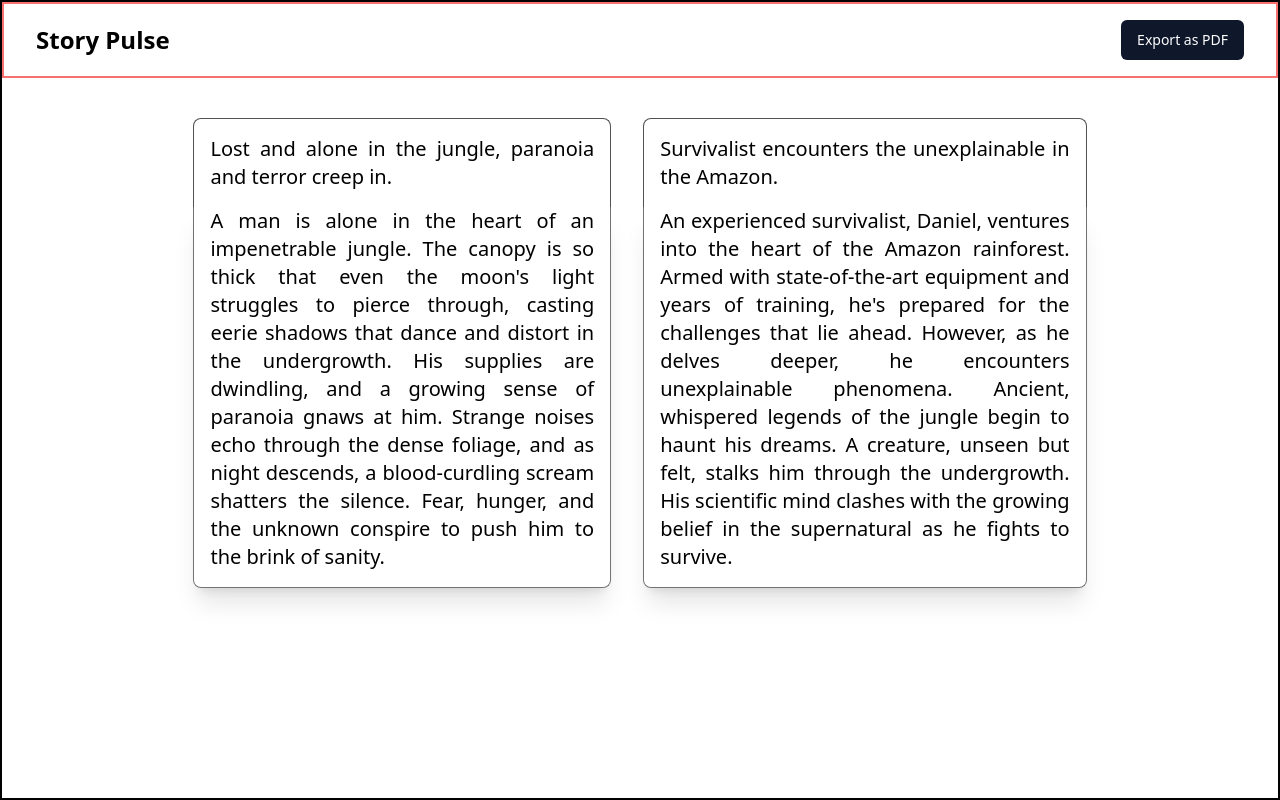
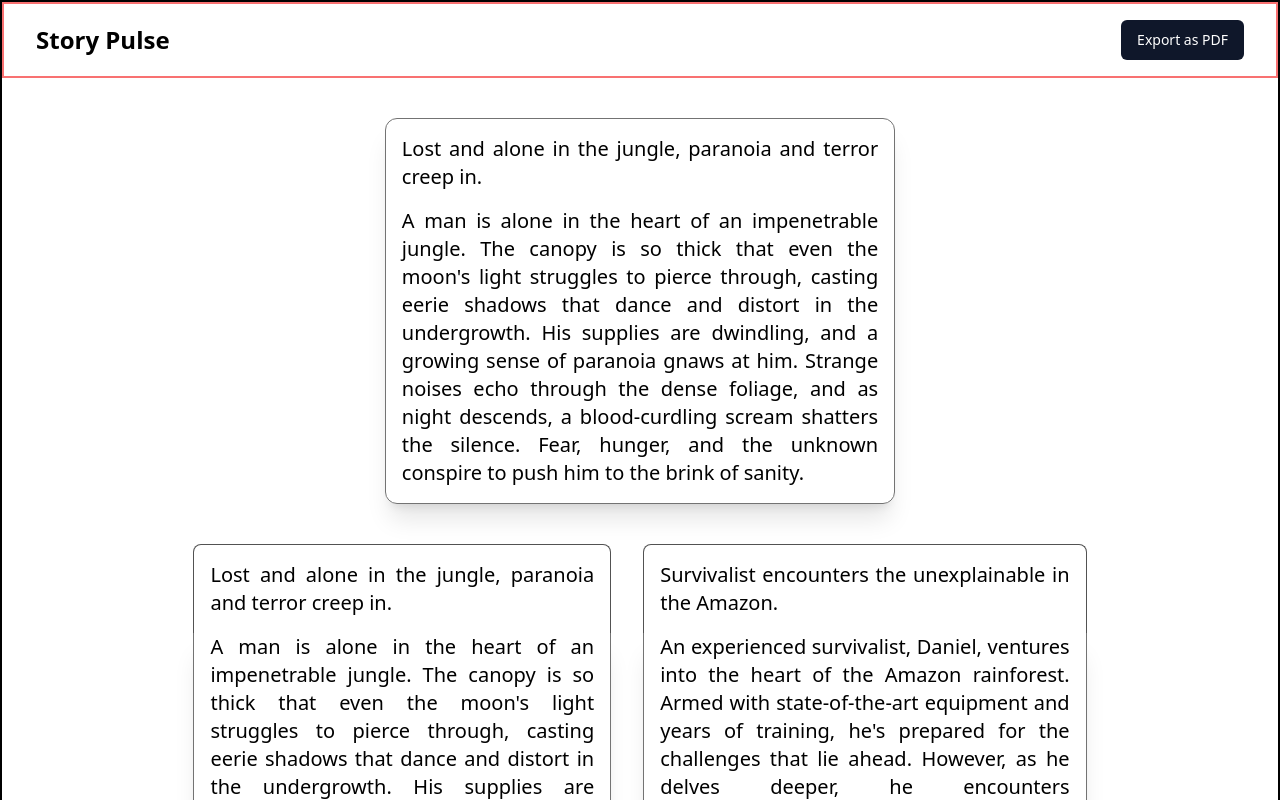
Before and after one commit to Athesh007/StoryPulse, a React (Vite) app in the folder Frontend/: page / in a window 1280 px wide. Shown: the top 800 px of the page. Built offline with nearby package versions, Linux system fonts and the light colour scheme.

Commit message:
Dashboard display

```diff
--- a/Frontend/src/App.tsx
+++ b/Frontend/src/App.tsx
@@ -101,7 +101,13 @@ const App = () => {
       "Survivalist encounters the unexplainable in the Amazon.",
   });
 
-  const [chat, setChat] = useState([{}]);
+  const [chat, setChat] = useState([
+    {
+      short_form: "Lost and alone in the jungle, paranoia and terror creep in.",
+      story:
+        "A man is alone in the heart of an impenetrable jungle. The canopy is so thick that even the moon's light struggles to pierce through, casting eerie shadows that dance and distort in the undergrowth. His supplies are dwindling, and a growing sense of paranoia gnaws at him. Strange noises echo through the dense foliage, and as night descends, a blood-curdling scream shatters the silence. Fear, hunger, and the unknown conspire to push him to the brink of sanity.",
+    },
+  ]);
   const [selected, setSelected] = useState<string[]>(["story1", "story2"]);
   const form = useForm<z.infer<typeof FormSchema>>({
     resolver: zodResolver(FormSchema),
@@ -114,13 +120,13 @@ const App = () => {
         : { story: data.story2, short_form: data.story2_short_form };
     setChat((prev) => [...prev, data_to_insert]);
   };
-  function onSubmit(data: z.infer<typeof FormSchema>) {
-    console.log(data);
-  }
 
   useEffect(() => {
     console.log(chat);
   }, [chat]);
+  function onSubmit(data: z.infer<typeof FormSchema>) {
+    console.log(data);
+  }
 
   return (
     <div className="w-full font-sans border-2 border-black min-h-screen flex flex-col items-center">
@@ -235,6 +241,22 @@ const App = () => {
             </Form>
           </div>
         ) : (
+          <div>
+            <div>
+              {chat.length !== 0 && (
+                <div className="w-[40%] mx-auto pt-10 gap-8 flex flex-col">
+                  {chat.map((solo_data, index) => (
+                    <div
+                      key={index}
+                      className="border border-neutral-500 rounded-xl shadow-xl text-xl text-justify"
+                    >
+                      <div className="p-4">{solo_data.short_form}</div>
+                      <div className="px-4 pb-4">{solo_data.story}</div>
+                    </div>
+                  ))}
+                </div>
+              )}
+            </div>
             <div className="flex flex-col gap-6 w-[70%] mx-auto pt-10">
               {data && (
                 <div className="text-xl flex justify-between gap-8">
@@ -263,6 +285,7 @@ const App = () => {
                 </div>
               )}
             </div>
+          </div>
         )}
       </div>
     </div>
```
Lines whose indentation alone changed are shown as unchanged.
